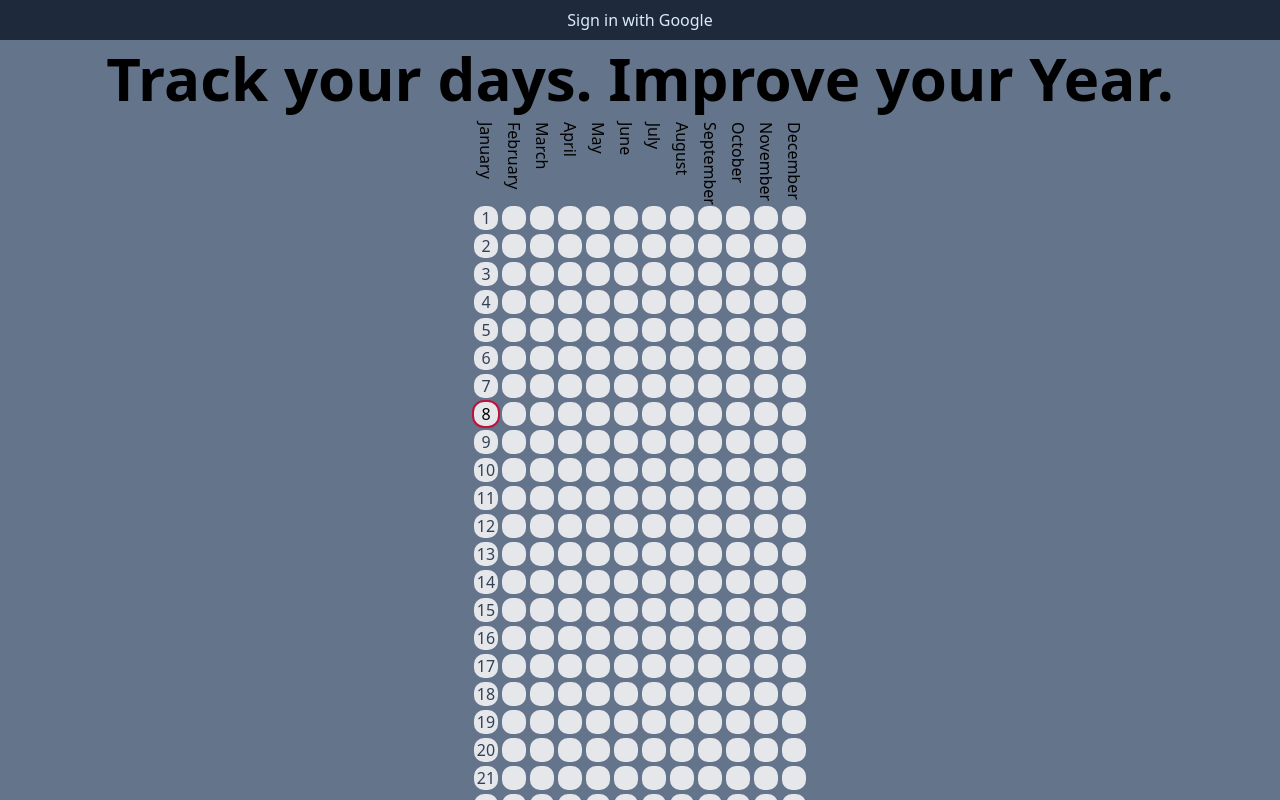
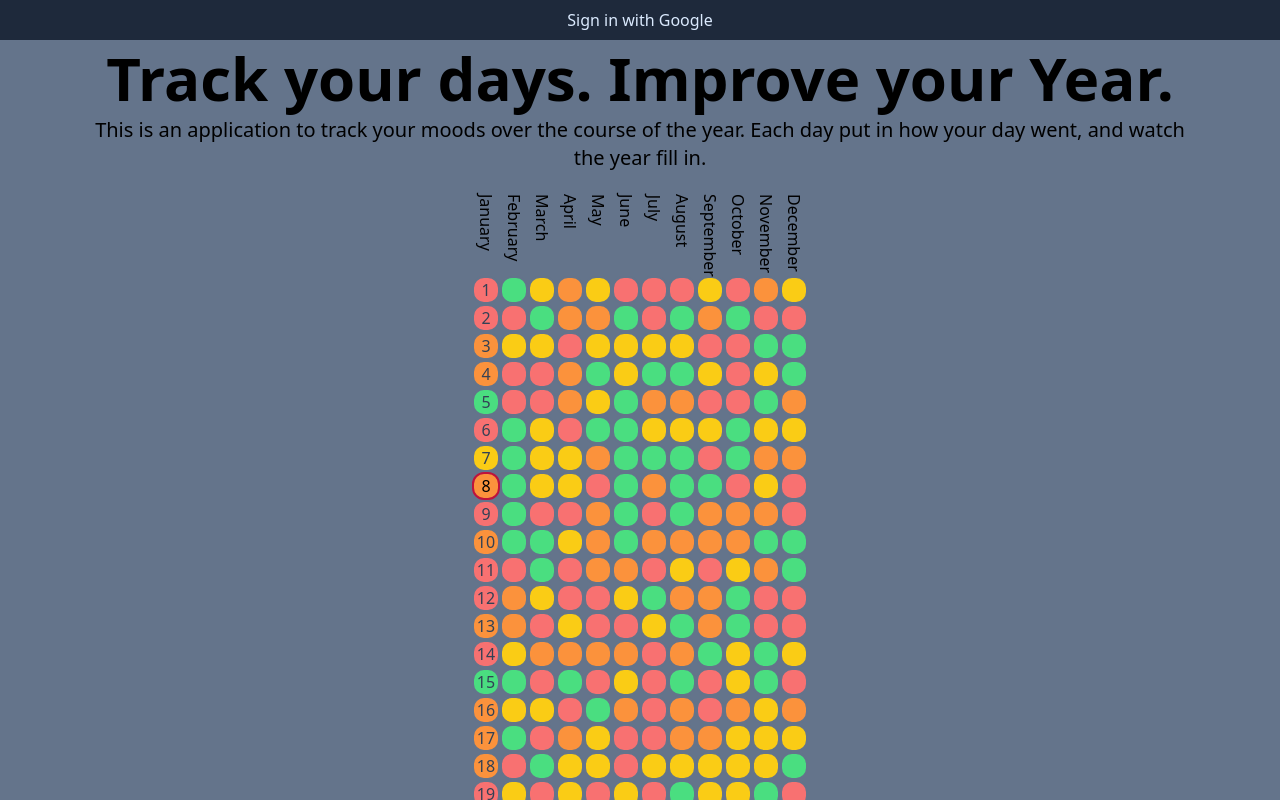
Before and after one commit to mysticfalconvt/Mood-Tracker, a Next.js app: page / in a window 1280 px wide. Shown: the top 800 px of the page. Built offline with nearby package versions, Linux system fonts and the light colour scheme; no server answers.

Commit message:
working unsigned in page.  need to add real data

```diff
--- /dev/null
+++ b/components/DisplayYearChart.js
@@ -0,0 +1,17 @@
+
+import React from 'react'
+import { DisplayMonths } from './YearlyChart'
+
+export default function DisplayYearChart({ year, setYear, editable = true }) {
+
+    return (
+        <div>
+            <div className="mt-2">
+
+
+                <DisplayMonths year={year} setYear={setYear} editable={editable} />
+
+            </div>
+        </div>
+    )
+}
--- a/components/EditDayModal.js
+++ b/components/EditDayModal.js
@@ -2,8 +2,8 @@ import { useState } from "react";
 
 //modal to edit a day's value
 
-export default function EditDayModal({ year, day, month, buttonClasses }) {
-    const [currentYear, setYear] = year;
+export default function EditDayModal({ year, setYear, day, month, buttonClasses, editable = true }) {
+
     const [isOpen, setIsOpen] = useState(false);
     const [value, setValue] = useState(day.value);
     const [isLoading, setIsLoading] = useState(false);
@@ -12,11 +12,11 @@ export default function EditDayModal({ year, day, month, buttonClasses }) {
         setIsOpen(!isOpen);
     }
 
-
+    console.log(editable)
 
     const handleChange = (e) => {
         console.log(e.target.value)
-        let updatedYear = { ...currentYear };
+        let updatedYear = { ...year };
         const monthNumber = month.toLowerCase().indexOf("jan") === 0 ? 0 : month.toLowerCase().indexOf("feb") === 0 ? 1 : month.toLowerCase().indexOf("mar") === 0 ? 2 : month.toLowerCase().indexOf("apr") === 0 ? 3 : month.toLowerCase().indexOf("may") === 0 ? 4 : month.toLowerCase().indexOf("jun") === 0 ? 5 : month.toLowerCase().indexOf("jul") === 0 ? 6 : month.toLowerCase().indexOf("aug") === 0 ? 7 : month.toLowerCase().indexOf("sep") === 0 ? 8 : month.toLowerCase().indexOf("oct") === 0 ? 9 : month.toLowerCase().indexOf("nov") === 0 ? 10 : month.toLowerCase().indexOf("dec") === 0 ? 11 : 0;
         updatedYear.months[monthNumber].days[day.date - 1].value = e.target.value;
         setYear(updatedYear);
@@ -31,7 +31,7 @@ export default function EditDayModal({ year, day, month, buttonClasses }) {
                 {day.date}
             </button>
 
-            {isOpen && <div className="absolute inset-0 bg-slate-900 z-10 opacity-95">
+            {editable && isOpen && <div className="absolute inset-0 bg-slate-900 z-10 opacity-95">
                 <div className="absolute inset-3 rounded-xl bg-slate-700 z-20
                 md:inset-20 md:min-w-80">
                     <button type="button" onClick={toggleOpen} className="
--- /dev/null
+++ b/components/NewUserView.js
@@ -0,0 +1,21 @@
+import DisplayYearChart from './DisplayYearChart';
+import { randomYearDayValues } from '../lib/createBlankYear';
+import { useState } from 'react';
+
+export default function NewUserView(req, res) {
+    const randomYearData = randomYearDayValues();
+    const [year, setYear] = useState(randomYearData);
+    return (
+        <>
+            <h1 className="text-2xl font-bold md:text-4xl lg:text-6xl">
+                Track your days.  Improve your Year.
+            </h1>
+            <p className='text-xl m-2'>This is an application to track your moods over the course of the year.  Each day put in how your day went, and watch the year fill in.  </p>
+            <section
+                className='flex justify-start items-start '
+            >
+                <DisplayYearChart year={year} setYear={setYear} editable={false} />
+            </section>
+        </>
+    )
+}
--- a/components/YearlyChart.js
+++ b/components/YearlyChart.js
@@ -2,10 +2,11 @@ import createBlankYear from "../lib/createBlankYear";
 import useLocalStorageState from "../lib/useLocalStorage";
 import { useEffect, useState } from "react";
 import EditDayModal from "./EditDayModal";
-import { randomizeYearDayValues } from "../lib/createBlankYear";
 
-function DisplayMonths({ months, year }) {
+export function DisplayMonths({ year, setYear, editable = true }) {
     // displays each month in a row
+    const months = year.months;
+    // console.log("months", months);
     const currentMonth = new Date().getMonth();
     return (
         <div className="
@@ -17,7 +18,7 @@ function DisplayMonths({ months, year }) {
                 return (
                     <div key={index} className="w-7 ">
                         <h1 className="rotate-90 mb-14 mt-2">{month.name}</h1>
-                        <DisplayDays days={month.days} isCurrentMonth={isCurrentMonth} currentMonth={month.name} year={year} />
+                        <DisplayDays days={month.days} isCurrentMonth={isCurrentMonth} currentMonth={month.name} year={year} editable={editable} />
                     </div>
                 )
             })}
@@ -25,7 +26,7 @@ function DisplayMonths({ months, year }) {
     )
 }
 
-function DisplayDays({ days, isCurrentMonth, currentMonth, year }) {
+export function DisplayDays({ days, isCurrentMonth, currentMonth, year, setYear, editable }) {
     const currentDay = new Date().getDate();
 
     // displays each day in a row
@@ -38,11 +39,11 @@ function DisplayDays({ days, isCurrentMonth, currentMonth, year }) {
                 useEffect(() => {
                     // console.log('useEffect');
                     // console.log(day.value)
-                    if (day.value === "1") setColor("bg-red-400");
-                    if (day.value === "2") setColor("bg-orange-400");
-                    if (day.value === "3") setColor("bg-yellow-400");
-                    if (day.value === "4") setColor("bg-green-400");
-                    if (day.value === "5") setColor("bg-green-600");
+                    if (day.value === 1) setColor("bg-red-400");
+                    if (day.value === 2) setColor("bg-orange-400");
+                    if (day.value === 3) setColor("bg-yellow-400");
+                    if (day.value === 4) setColor("bg-green-400");
+                    if (day.value === 5) setColor("bg-green-600");
                     if (day.date === currentDay && isCurrentMonth) setBorderColor("border-rose-700");
                     if (isCurrentMonth) setTextColor("text-slate-700");
                     if (day.date === currentDay && isCurrentMonth) setTextColor("text-black");
@@ -59,11 +60,11 @@ function DisplayDays({ days, isCurrentMonth, currentMonth, year }) {
                     text-md
                     ${textColor}
                     `;
-
+                // console.log(divClasses);
                 return (
                     <div key={index} className={divClasses}>
 
-                        <EditDayModal month={currentMonth} day={day} buttonClasses={dayClasses} year={year} />
+                        <EditDayModal month={currentMonth} day={day} buttonClasses={dayClasses} year={year} setYear={setYear} editable={editable} />
                     </div>
                 )
             })}
@@ -71,10 +72,9 @@ function DisplayDays({ days, isCurrentMonth, currentMonth, year }) {
     )
 }
 
-export default function YearlyChart() {
+export default function YearlyChart({ yearData }) {
     console.log("YearlyChart");
     const blankYear = createBlankYear();
-    const randomYear = randomizeYearDayValues();
     const [year, setYear] = useLocalStorageState("year", blankYear);
     useEffect(() => {
         if (year === blankYear || year === undefined) {
--- a/lib/createBlankYear.js
+++ b/lib/createBlankYear.js
@@ -23,7 +23,7 @@ export default function createBlankYear() {
     return year;
 }
 
-export function randomizeYearDayValues() {
+export function randomYearDayValues() {
     const year = createBlankYear();
     year.months.forEach(month => {
         month.days.forEach(day => {
--- a/pages/api/YearData.js
+++ b/pages/api/YearData.js
@@ -3,7 +3,8 @@ const ObjectId = require('mongodb').ObjectId;
 
 export default async function handler(req, res) {
     console.log("YearData");
-    console.log(req);
+    const session = await getSession({ req })
+    console.log(session);
 
     // switch the methods
     switch (req.method) {
--- a/pages/index.tsx
+++ b/pages/index.tsx
@@ -1,11 +1,15 @@
 import Head from 'next/head'
-import YearlyChart from '../components/YearlyChart'
+import DisplayYearChart from '../components/DisplayYearChart'
 import { useSession } from 'next-auth/react'
+import { randomYearDayValues } from '../lib/createBlankYear'
+import NewUserView from '../components/NewUserView'
 
 export default function Home() {
   const { data: session, status } = useSession()
   console.log(session)
   console.log(status)
+
+
   return (
     <div className="flex flex-col items-center justify-center min-h-screen py-2 bg-slate-500">
       <Head>
@@ -15,14 +19,8 @@ export default function Home() {
 
 
       <main className="flex flex-col items-center justify-center w-full flex-1 px-20 text-center">
-        <h1 className="text-2xl font-bold md:text-4xl lg:text-6xl">
-          Track your days.  Improve your Year.
-        </h1>
-        <section
-          className='flex justify-start items-start '
-        >
-          <YearlyChart />
-        </section>
+        {!session && <NewUserView />}
+        {/* {session && <DisplayYearChart yearData={[]} />} */}
       </main>
 
       <footer className="flex items-center justify-center w-full h-20 border-t">
@@ -36,18 +34,6 @@ export default function Home() {
         </a>
 
       </footer>
-      {/* <button onClick={() => updateUser({ testInfo: 'test' }, session)}>testing</button> */}
     </div>
   )
 }
-
-function updateUser(user: { testInfo: string }, session: any) {
-  return fetch('/api/user', {
-    method: 'PUT',
-    headers: {
-      'Content-Type': 'application/json',
-
-    },
-    body: JSON.stringify(user)
-  })
-}
```
Also changed, not shown: 1 other file (tests, documents, lock files or other folders).
